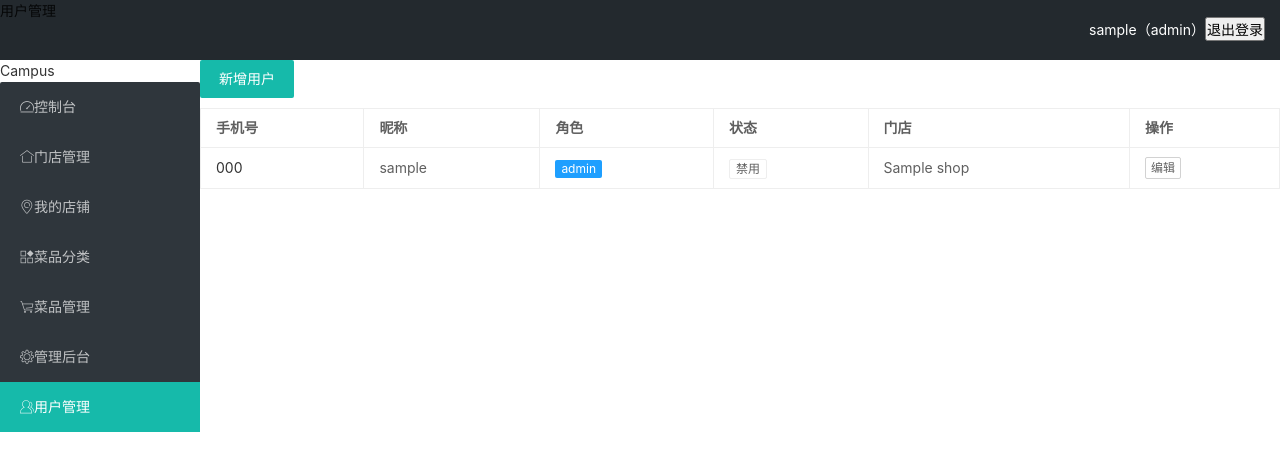
After one commit to renweilingl/campus, a Rails app: page /admin/users in a window 1280 px wide. The commit adds this page. Shown: the top 471 px of the page. Run offline with Rails 7, Linux system fonts and the light colour scheme; a user stored in the database is signed in; tables that the repository leaves empty hold one stand-in row (values such as "Sample post"); style sheets or scripts are compiled from the project's sources; parts of the project's set-up code (start-up, migrations or seed data) failed here and were passed over; some libraries are stand-ins or nearby versions.

Commit message:
添加用户管理：仅管理员的增删改查与启禁，有门店的用户只能禁用不能删除
Co-authored-by: Qwen-Coder <qwen-coder@alibabacloud.com>

```diff
--- /dev/null
+++ b/app/controllers/admin/users_controller.rb
@@ -0,0 +1,80 @@
+module Admin
+  class UsersController < ApplicationController
+    before_action :set_user, only: %i[edit update destroy toggle_status]
+
+    def index
+      # 仅管理员：policy_scope 对非管理员只收窄成空集、并不拒绝访问，必须显式 authorize
+      authorize User
+      @users = policy_scope(User).order(created_at: :desc)
+    end
+
+    def new
+      @user = authorize User.new
+    end
+
+    def create
+      @user = authorize User.new(create_params)
+
+      if @user.save
+        redirect_to admin_users_path, notice: "用户「#{@user.phone}」已创建"
+      else
+        render :new, status: :unprocessable_entity
+      end
+    end
+
+    def edit
+      authorize @user
+    end
+
+    def update
+      authorize @user
+
+      if @user.update(update_params)
+        redirect_to admin_users_path, notice: "用户「#{@user.phone}」已更新"
+      else
+        render :edit, status: :unprocessable_entity
+      end
+    end
+
+    def destroy
+      authorize @user
+      if @user.id == current_user.id
+        redirect_to admin_users_path, alert: "不能删除自己当前登录的账号"
+        return
+      end
+      # 有门店的账号删了会连带删店和店内数据，口径是只能禁用
+      if @user.shop.present?
+        redirect_to admin_users_path, alert: "用户「#{@user.phone}」名下有门店，只能禁用，不能删除"
+        return
+      end
+
+      @user.destroy
+      redirect_to admin_users_path, notice: "用户已删除"
+    end
+
+    def toggle_status
+      authorize @user
+      if @user.id == current_user.id
+        redirect_to admin_users_path, alert: "不能禁用自己当前登录的账号"
+        return
+      end
+
+      @user.update!(status: @user.disabled? ? :enabled : :disabled)
+      redirect_to admin_users_path, notice: @user.enabled? ? "用户已启用" : "用户已禁用"
+    end
+
+    private
+      def set_user
+        @user = User.find(params[:id])
+      end
+
+      # 手机号是登录凭据：创建时指定，编辑页只读展示、params 也不收
+      def create_params
+        params.expect(user: %i[phone nickname role password password_confirmation])
+      end
+
+      def update_params
+        params.expect(user: %i[nickname role password password_confirmation])
+      end
+  end
+end
--- a/app/helpers/application_helper.rb
+++ b/app/helpers/application_helper.rb
@@ -13,6 +13,7 @@ module ApplicationHelper
     "flavors" => "口味",
     "my_shops" => "我的店铺",
     "admin/dashboard" => "管理后台",
+    "admin/users" => "用户管理",
     "sessions" => "登录"
   }.freeze
 
--- a/app/models/user.rb
+++ b/app/models/user.rb
@@ -20,16 +20,18 @@ class User < ApplicationRecord
   # 一人一店：能被指派为门店归属的账号，见 ShopsController#owner_candidates
   scope :without_shop, -> { enabled.where.missing(:shop) }
 
-  validates :phone, presence: true,
+  validates :phone, presence: { message: "不能为空" },
                     format: { with: PHONE_FORMAT, message: "手机号格式不正确" },
-                    uniqueness: true
-  validates :nickname, length: { maximum: 30 }, allow_blank: true
+                    uniqueness: { message: "已被使用" }
+  validates :nickname, length: { maximum: 30, message: "不能超过 30 个字符" }, allow_blank: true
 
   # sorcery 的 encrypt_password 是 before_validation 回调，所以这里直接看 password 有没有被赋值：
   # 新建必填；更新时只有传了新密码才校验，否则改个昵称也会被要求填密码
-  validates :password, presence: true, length: { minimum: 6, maximum: 72 }, confirmation: true,
+  validates :password, presence: { message: "不能为空" },
+                       length: { minimum: 6, maximum: 72, message: "长度需在 6 到 72 个字符之间" },
+                       confirmation: { message: "与密码不一致" },
                        if: :password_required?
-  validates :password_confirmation, presence: true, if: :password_required?
+  validates :password_confirmation, presence: { message: "不能为空" }, if: :password_required?
 
   # sorcery 的 authenticate 会检查这个钩子，返回 false 时登录失败并给出 :inactive 原因
   def active_for_authentication?
--- /dev/null
+++ b/app/policies/user_policy.rb
@@ -0,0 +1,30 @@
+class UserPolicy < ApplicationPolicy
+  # 用户管理是管理员专属管理台：列表、增删改、启禁全部仅管理员
+  def index?
+    user.admin?
+  end
+
+  def create?
+    user.admin?
+  end
+
+  def update?
+    user.admin?
+  end
+
+  def destroy?
+    user.admin?
+  end
+
+  def toggle_status?
+    user.admin?
+  end
+
+  class Scope < ApplicationPolicy::Scope
+    def resolve
+      return scope.all if user.admin?
+
+      scope.none
+    end
+  end
+end
--- a/app/views/admin/dashboard/show.html.erb
+++ b/app/views/admin/dashboard/show.html.erb
@@ -19,5 +19,6 @@
       普通块级元素拽进浮动区，第一行行盒会被旁边的列挤偏。 %>
   <div class="layui-col-xs12">
     <%= link_to "返回控制台", root_path, class: "layui-btn layui-btn-primary layui-btn-sm" %>
+    <%= link_to "用户管理", admin_users_path, class: "layui-btn layui-btn-primary layui-btn-sm" %>
   </div>
 </div>
--- /dev/null
+++ b/app/views/admin/users/index.html.erb
@@ -0,0 +1,66 @@
+<% content_for(:title, "用户管理") %>
+
+<div class="campus-page-head">
+  <%= link_to "新增用户", new_admin_user_path, class: "layui-btn" %>
+</div>
+
+<% if @users.any? %>
+  <table class="layui-table">
+    <thead>
+      <tr>
+        <th>手机号</th>
+        <th>昵称</th>
+        <th>角色</th>
+        <th>状态</th>
+        <th>门店</th>
+        <th>操作</th>
+      </tr>
+    </thead>
+    <tbody>
+      <% @users.each do |user| %>
+        <tr>
+          <td><%= link_to user.phone, edit_admin_user_path(user) %></td>
+          <td><%= user.nickname.presence || "—" %></td>
+          <td>
+            <% if user.admin? %>
+              <span class="layui-badge layui-bg-blue">admin</span>
+            <% else %>
+              <span class="layui-badge-rim">user</span>
+            <% end %>
+          </td>
+          <td>
+            <% if user.enabled? %>
+              <span class="layui-badge layui-bg-green">启用</span>
+            <% else %>
+              <span class="layui-badge-rim">禁用</span>
+            <% end %>
+          </td>
+          <td><%= user.shop&.name || "—" %></td>
+          <td>
+            <%= link_to "编辑", edit_admin_user_path(user), class: "layui-btn layui-btn-xs layui-btn-primary" %>
+            <%# 不能把自己禁掉，入口对当前登录账号收起来 %>
+            <% unless user.id == current_user.id %>
+              <%= button_to user.enabled? ? "禁用" : "启用", toggle_status_admin_user_path(user),
+                    method: :patch,
+                    class: "layui-btn layui-btn-xs #{user.enabled? ? "layui-btn-warm" : ""}",
+                    form_class: "campus-inline-form" %>
+              <%# 名下有门店的账号只能禁用不能删除（删了会连带删店），入口收起来、控制器再兜一层 %>
+              <% if user.shop.nil? %>
+                <%= button_to "删除", admin_user_path(user), method: :delete,
+                      class: "layui-btn layui-btn-xs layui-btn-danger",
+                      form_class: "campus-inline-form",
+                      onclick: "return confirm('确认删除该用户？')" %>
+              <% end %>
+            <% end %>
+          </td>
+        </tr>
+      <% end %>
+    </tbody>
+  </table>
+<% else %>
+  <div class="layui-card">
+    <div class="layui-card-body campus-empty">
+      还没有用户，<%= link_to "新增第一个用户", new_admin_user_path %>。
+    </div>
+  </div>
+<% end %>
--- a/app/views/layouts/application.html.erb
+++ b/app/views/layouts/application.html.erb
@@ -74,6 +74,9 @@
                 <li class="layui-nav-item<%= " layui-this" if current_page?(admin_root_path) %>">
                   <%= link_to admin_root_path do %><i class="layui-icon layui-icon-set"></i>管理后台<% end %>
                 </li>
+                <li class="layui-nav-item<%= " layui-this" if controller_path == "admin/users" %>">
+                  <%= link_to admin_users_path do %><i class="layui-icon layui-icon-user"></i>用户管理<% end %>
+                </li>
               <% end %>
             </ul>
           </div>
--- a/config/routes.rb
+++ b/config/routes.rb
@@ -36,6 +36,13 @@ Rails.application.routes.draw do
 
   namespace :admin do
     root to: "dashboard#show"
+
+    # 用户管理仅管理员；列表页已展示全部字段，不做详情页
+    resources :users, except: :show do
+      member do
+        patch :toggle_status
+      end
+    end
   end
 
   # Render dynamic PWA files from app/views/pwa/* (remember to link manifest in application.html.erb)
```
Also changed, not shown: app/views/admin/users/_form.html.erb (added, +63 -0 lines), app/views/admin/users/edit.html.erb (added, +9 -0 lines), app/views/admin/users/new.html.erb (added, +9 -0 lines).
